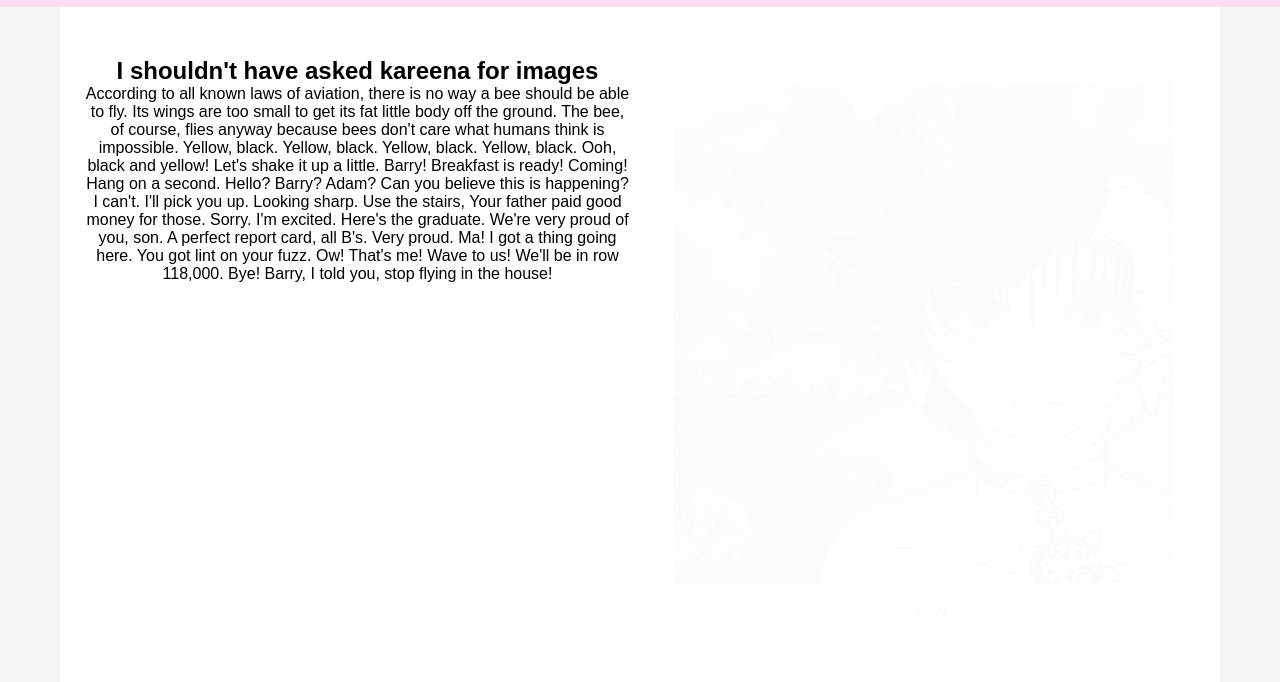
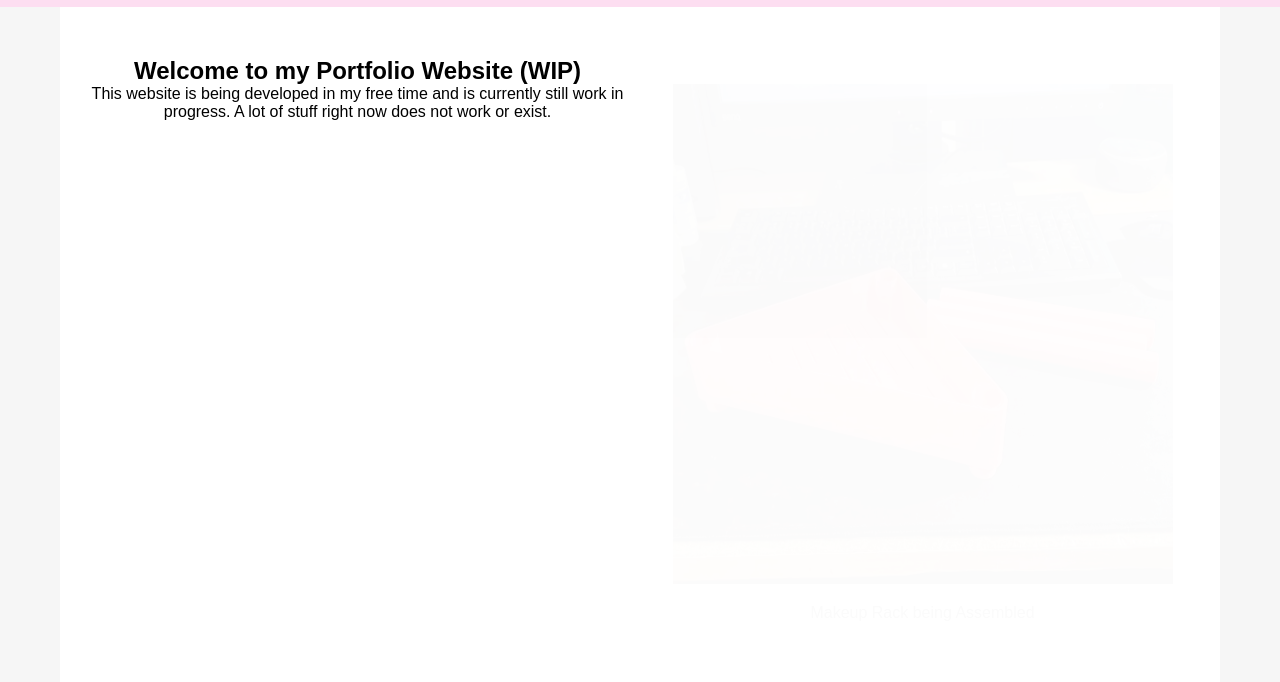
Before and after one commit to nsun17249/portfolio-stuff, a plain HTML site: page index.html in a window 1280 px wide. Shown: the part 51-733 px from the top of the page. Drawn offline with Linux system fonts and the light colour scheme.

Commit message:
Made it more professional

```diff
--- a/index.html
+++ b/index.html
@@ -28,7 +28,7 @@
                             </div>
                         </div>
                     </li>
-                    <li><a href="contact.html">Contact</a></li>
+                    <li><a href="#">Contact</a></li>
 
                 </ul>
             </nav>
@@ -41,52 +41,27 @@
                 <!-- Text half -->
                 <div class="wrapper">
                     <div>
-                        <h1 title="bruhhh"> I shouldn't have asked kareena for images</h1>
+                        <h1 title="bruhhh"> Welcome to my Portfolio Website (WIP)</h1>
                         <p>
-                            According to all known laws of aviation, there is no way a bee should be able to fly.
-                            Its wings are too small to get its fat little body off the ground.
-                            The bee, of course, flies anyway because bees don't care what humans think is impossible.
-                            Yellow, black. Yellow, black. Yellow, black. Yellow, black.
-                            Ooh, black and yellow!
-                            Let's shake it up a little.
-                            Barry! Breakfast is ready!
-                            Coming!
-                            Hang on a second.
-                            Hello?
-                            Barry?
-                            Adam?
-                            Can you believe this is happening?
-                            I can't.
-                            I'll pick you up.
-                            Looking sharp.
-                            Use the stairs, Your father paid good money for those.
-                            Sorry. I'm excited.
-                            Here's the graduate.
-                            We're very proud of you, son.
-                            A perfect report card, all B's.
-                            Very proud.
-                            Ma! I got a thing going here.
-                            You got lint on your fuzz.
-                            Ow! That's me!
-                            Wave to us! We'll be in row 118,000.
-                            Bye!
-                            Barry, I told you, stop flying in the house!
+                            This website is being developed in my free time and is currently still work in progress. A
+                            lot of stuff right now does not work or exist.
                         </p>
                     </div>
                     <!-- Edit image Slideshows Here -->
                     <div class="slideshow-container">
                         <div class="mySlides fade">
-                            <img src="images/kareena_you_did_this.png" alt="kareena did this" width="500px"
-                                height="500px">
-                            <div class="caption-container">Have you seen this man?</div>
+                            <img src="images/rackParts.png" alt="Photo of parts" width="500px" height="500px">
+                            <div class="caption-container">Makeup Rack Parts</div>
                         </div>
+
                         <div class="mySlides fade">
-                            <img src="images/PTSD_Luna.png" alt="kareena did this" width="500px" height="500px">
-                            <div class="caption-container">AGAIN</div>
+                            <img src="images/rackAssembly.png" alt="Rack being Assembled" width="500px" height="500px">
+                            <div class="caption-container">Makeup Rack being Assembled</div>
                         </div>
+
                         <div class="mySlides fade">
-                            <img src="images/The_Thing_Pepe.png" alt="kareena did this" width="500px" height="500px">
-                            <div class="caption-container">Very satisfying</div>
+                            <img src="images/rackFront.png" alt="Completed Rack" width="500px" height="500px">
+                            <div class="caption-container">Makeup Rack Completed</div>
                         </div>
 
                     </div>
```
Also changed, not shown: images/PTSD_Luna.png (deleted), images/The_Thing_Pepe.png (deleted), images/placeholder.png (renamed from images/kareena_you_did_this.png), images/rackAssembly.png (added), images/rackFront.png (added), images/rackParts.png (added).
